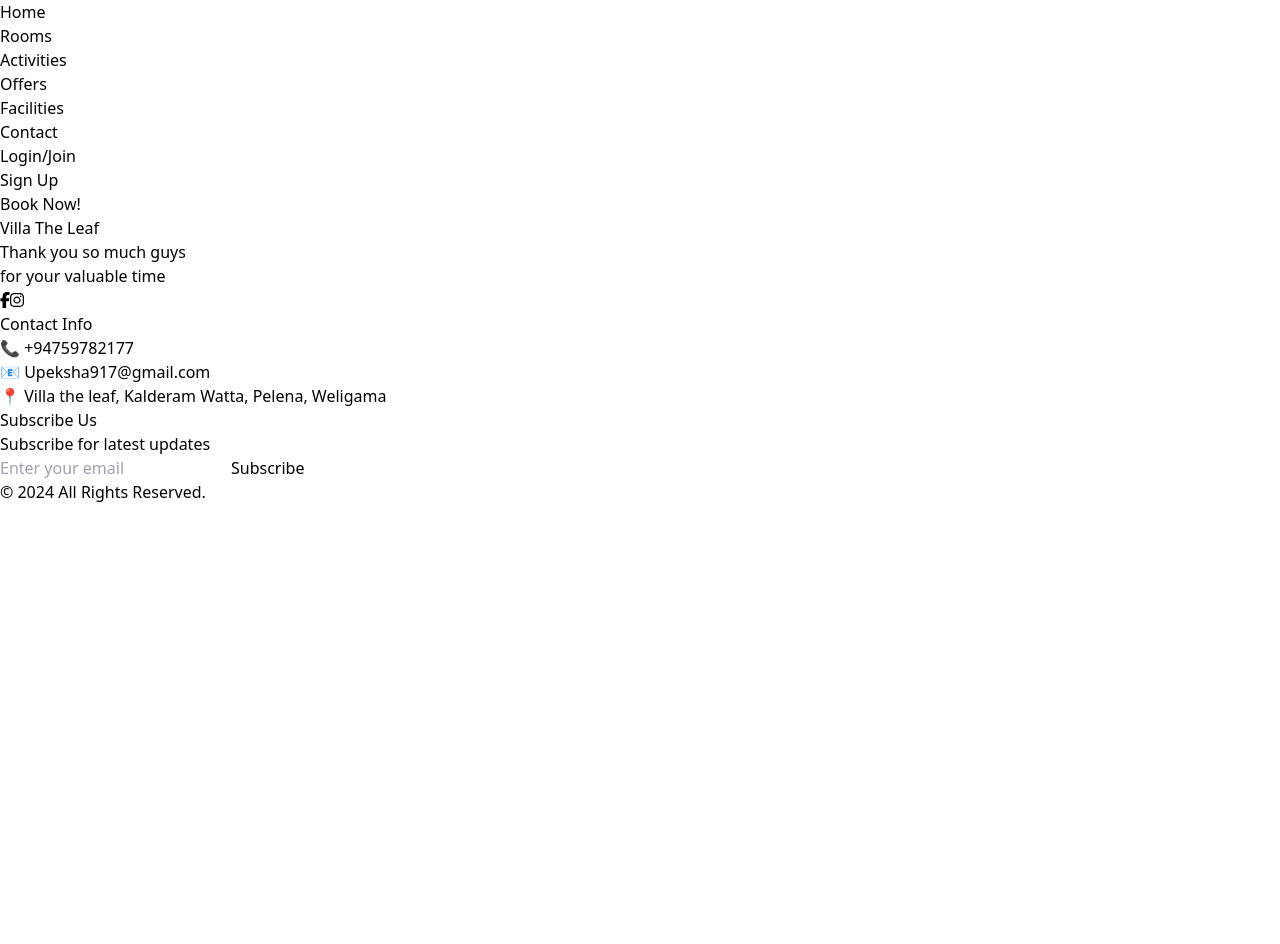
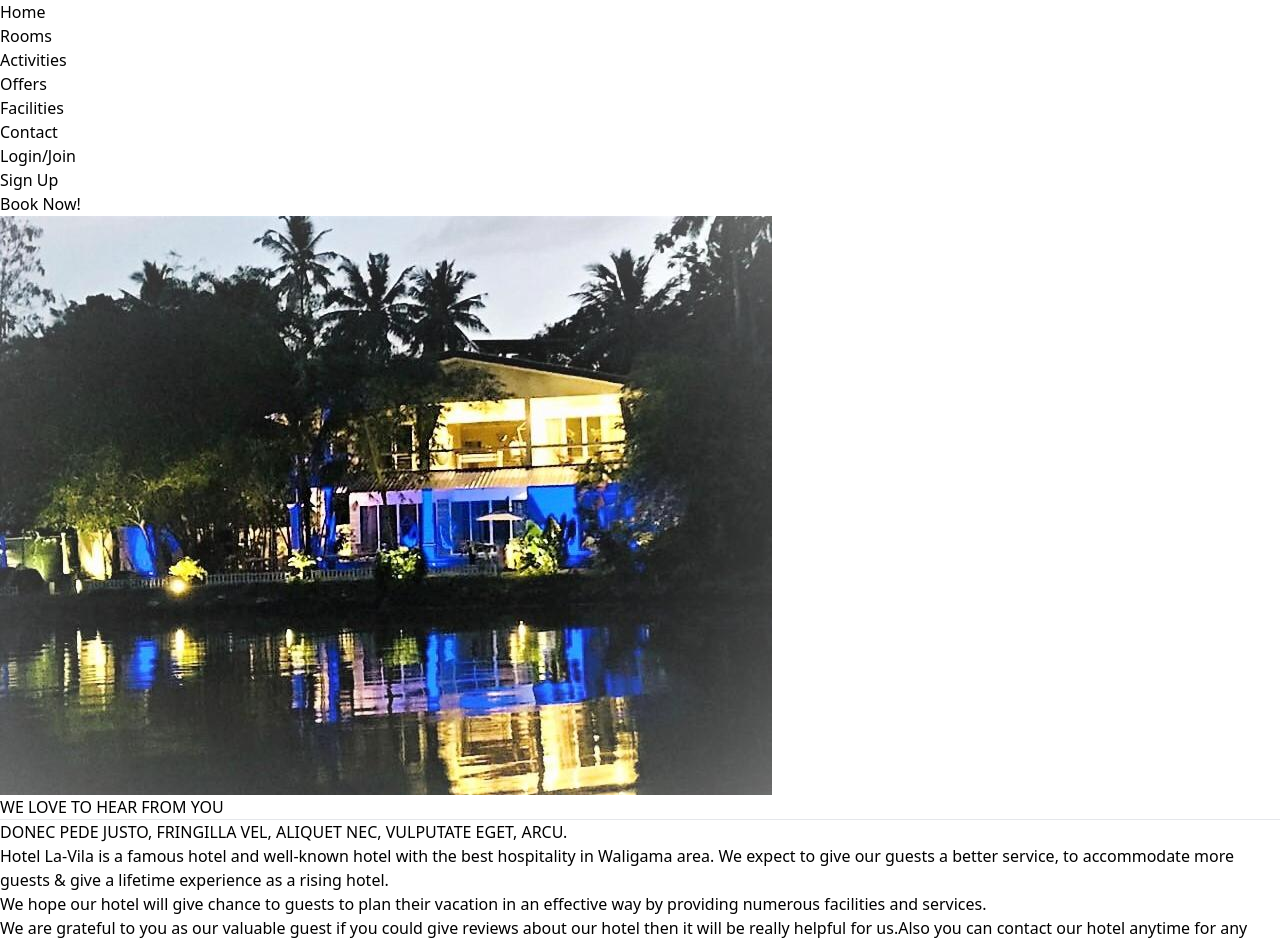
Before and after one commit to Sanduni4822/Hotel-Booking-System-New, a React (Vite) app: page /contactus in a window 1280 px wide. Shown: the top 944 px of the page. Before the commit the page ends 800 px from the top, so only its background shows below. Built offline with nearby package versions, Linux system fonts and the light colour scheme.

Commit message:
Added the outlet for BaseLayout.jsx

```diff
--- a/src/layouts/BaseLayout.jsx
+++ b/src/layouts/BaseLayout.jsx
@@ -1,8 +1,8 @@
 import React from 'react';
-import { Link } from 'react-router-dom';
+import { Link ,Outlet} from 'react-router-dom';
 import Footer from './Footer';
 
-const BaseLayout = ({children}) => {
+const BaseLayout = () => {
   return (
     <div className="flex flex-col min-h-screen">
       <nav className="bg-black p-4 flex justify-between items-center">
@@ -23,7 +23,7 @@ const BaseLayout = ({children}) => {
             </Link>
           </li>
           <li>
-            <Link to="/services" className="text-white hover:bg-gray-700 px-3 py-2 rounded">
+            <Link to="/offers" className="text-white hover:bg-gray-700 px-3 py-2 rounded">
               Offers
             </Link>
           </li>
@@ -33,7 +33,7 @@ const BaseLayout = ({children}) => {
             </Link>
           </li>
           <li>
-            <Link to="/contact" className="text-white hover:bg-gray-700 px-3 py-2 rounded">
+            <Link to="/contactus" className="text-white hover:bg-gray-700 px-3 py-2 rounded">
               Contact
             </Link>
           </li>
@@ -58,7 +58,7 @@ const BaseLayout = ({children}) => {
       </nav>
 
       <main className="flex-grow">
-        {children}
+        <Outlet/>
       </main>
 
       <Footer />
--- a/src/pages/ContactUsPage.jsx
+++ b/src/pages/ContactUsPage.jsx
@@ -1,14 +1,36 @@
 import React from 'react';
-import Image from '../assets/contactus/Image.jpg';
+import Image from '../assets/contctimage/Image.jpg';
 
 const ContactUsPage = () => {
   return (
-    <div className="flex items-center justify-center min-h-screen bg-gray-100">
-      <img
-        src={Image}
-        alt="Example"
-        className="max-w-full h-auto rounded-lg shadow-lg"
-      />
+    <div className="flex flex-col items-center justify-center min-h-screen bg-gray-100 p-4">
+      <div className="mb-8 w-full max-w-4l">
+        <img
+          src={Image}
+          alt="Example"
+          className="max-w-full h-auto rounded-lg shadow-lg mb-8"
+        />
+      </div>
+      <div className="text-center mb-8">
+        <h1 className="text-4xl font-bold mb-2">WE LOVE TO HEAR FROM YOU</h1>
+        <hr className="border-t-2 border-black w-1/4 mx-auto" />
+      </div>
+      <div className="max-w-4xl text-center">
+        <p className="mb-4">
+          DONEC PEDE JUSTO, FRINGILLA VEL, ALIQUET NEC, VULPUTATE EGET, ARCU.
+        </p>
+        <div className="grid grid-cols-2 gap-4 text-sm">
+          <p>
+            Hotel La-Vila is a famous hotel and well-known hotel with the best hospitality in Waligama area. We expect to give our guests a better service, to accommodate more guests & give a lifetime experience as a rising hotel.
+          </p>
+          <p>
+            We hope our hotel will give chance to guests to plan their vacation in an effective way by providing numerous facilities and services.
+          </p>
+        </div>
+        <p className="mt-4">
+          We are grateful to you as our valuable guest if you could give reviews about our hotel then it will be really helpful for us.Also you can contact our hotel anytime for any information.
+        </p>
+      </div>
     </div>
   );
 };
```
Also changed, not shown: src/assets/contctimage/Image.jpg (renamed from src/assets/contactus/Image.jpg).
